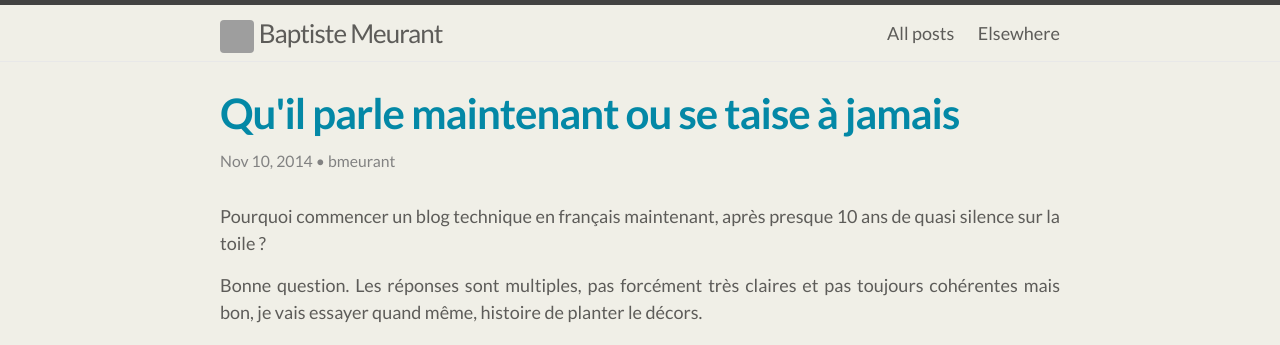
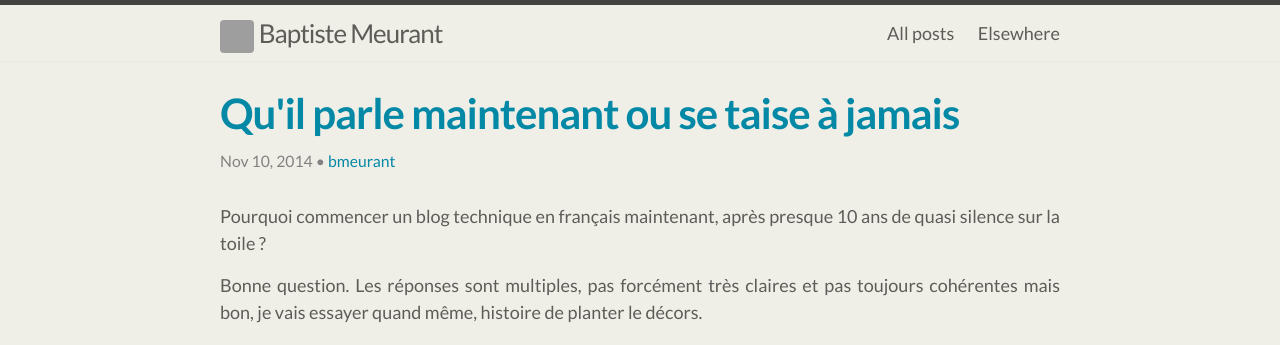
Before and after one commit to bmeurant/bmeurant.github.io, a Jekyll site: the page built from _posts/2014-11-09-parle-maintenant.md, in a window 1280 px wide. Shown: the top 345 px of the page. Built offline with Jekyll 4.4.1, drawn with Linux system fonts in a browser that asks for light colours; Markdown is read by kramdown in place of the engine named in the settings; comment, search, counter and statistics services are not loaded; grey boxes are pictures that could not be loaded.

Commit message:
Add twitter link on author

```diff
--- a/_layouts/post.html
+++ b/_layouts/post.html
@@ -5,7 +5,7 @@
 
   <header class="post-header">
     <h1 class="post-title">{{ page.title }}</h1>
-    <p class="post-meta">{{ page.date | date: "%b %-d, %Y" }}{% if page.author %} • {{ page.author }}{% endif %}{% if page.meta %} • {{ page.meta }}{% endif %} </p>
+    <p class="post-meta">{{ page.date | date: "%b %-d, %Y" }}{% if page.author %} • <a href="https://twitter.com/{{ page.author }}">{{ page.author }}</a>{% endif %}{% if page.meta %} • {{ page.meta }}{% endif %} </p>
     <!-- AddToAny BEGIN -->
     <p class="a2a_kit a2a_kit_size_32 a2a_default_style">
       <a class="a2a_button_twitter"></a>
```
